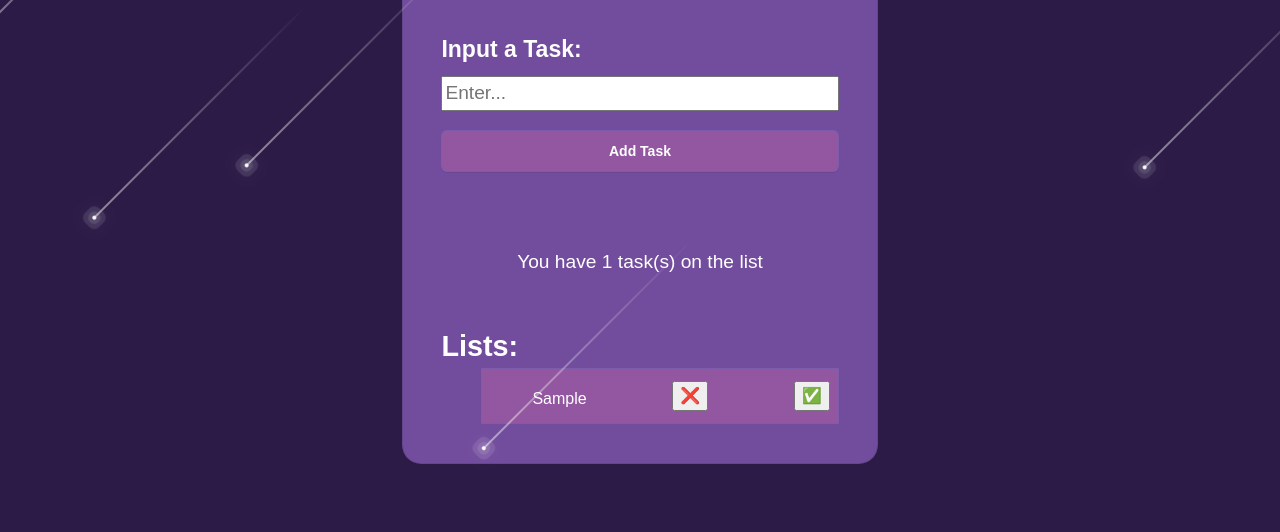
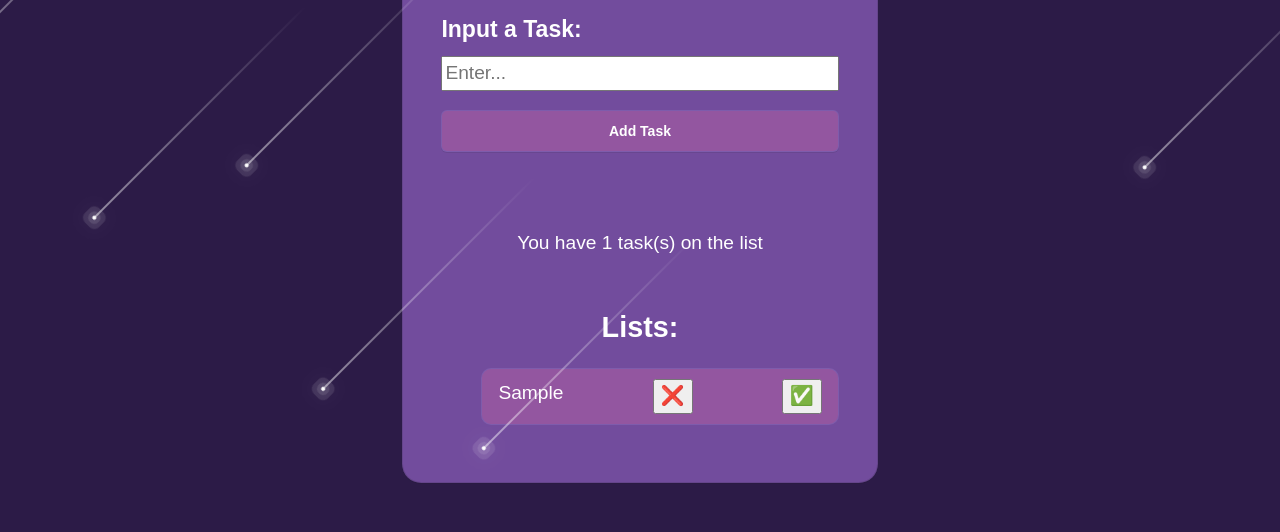
Before and after one commit to irm1005-itec1005-fall-2023/assignment-04-ahmedhasan5, a plain HTML site: page index.html in a window 1280 px wide. Both pictures are taken after typing "Sample" into the empty fields and a click on the button "Add Task". Shown: the part 268-800 px from the top of the page. Drawn offline with Linux system fonts and the light colour scheme.

Commit message:
Finished

```diff
--- a/script.js
+++ b/script.js
@@ -4,81 +4,58 @@
  *
  */
 
-//Variables
+// Variables
 let form = document.getElementById("form-superhero");
+let inputName = document.getElementById("name-input-1");
+let myList = document.getElementById("name-list");
+let counterP = document.getElementById("ptag");
 
-let inputName = document.getElementById("name-input-1")
+// Add an Array
+let nameArray = [];
 
-let myList = document.getElementById("name-list")
-
-let tempName = document.createElement("li")
-
-let counterP = document.getElementById("ptag")
-
-
-
-//Add an Array
-let nameArray = []
-
-//Submit Form
+// Submit Form
 form.addEventListener("submit", ClickedSubmit);
 
 // Functions
-function ClickedSubmit(event){
+function ClickedSubmit(event) {
+  // PREVENT THE DEFAULT BEHAVIOR OF THE FORM
+  event.preventDefault();
 
-  //PREVENT THE DEFAULT BEHAVIOR OF THE FORM
-  event.preventDefault()
+  // Get the value of the input
+  const inputvalue = inputName.value;
 
-
-  //CONSOLE LOG THE VALUE OFTHE INPUT
-  console.log("USER ENTERED:" , inputName.value);
-
-
-
-  //Get the value of the input
-  const inputvalue = inputName.value
-
-  //Check that inputValue is not empty
-  nameArray.push(inputvalue);
+  // Check that inputValue is not empty
+  nameArray.push({ name: inputvalue, completed: false });
   inputName.value = "";
   renderlist();
 }
 
-function renderlist(){
+function renderlist() {
   console.log("Render List:", nameArray);
 
   myList.innerHTML = "";
-  for( let i = 0; i < nameArray.length; i++){
-    let tempName = document.createElement("li")
-    tempName.textContent = nameArray[i];
-
+  for (let i = 0; i < nameArray.length; i++) {
+    let tempName = document.createElement("li");
+    tempName.textContent = nameArray[i].name;
 
     let deleteButton = document.createElement("button");
-
-    deleteButton.textContent = "❌"
-
-    tempName.appendChild(deleteButton)
-
+    deleteButton.textContent = "❌";
+    tempName.appendChild(deleteButton);
     myList.appendChild(tempName);
 
     deleteButton.addEventListener("click", function () {
       nameArray.splice(i, 1);
       renderlist();
-    })
+    });
 
     let completeButton = document.createElement("button");
-
-
-    completeButton.textContent = "✅"
-
-    tempName.appendChild(completeButton)
-
+    completeButton.textContent = "✅";
+    tempName.appendChild(completeButton);
     myList.appendChild(tempName);
 
     completeButton.addEventListener("click", function () {
-      nameArray[i].completed =
-      !nameArray[i].completed;
-
+      nameArray[i].completed = !nameArray[i].completed;
+      renderlist();
     });
 
     if (nameArray[i].completed) {
@@ -86,14 +63,17 @@ function renderlist(){
     }
   }
 
-  if( nameArray.length === 0) {
-  counterP.textContent = "NO TASK ON THE LIST";
-  }
-  else {
-    counterP.textContent = "You have " + nameArray.length +  " task(s) on the list";
-  }
-
+  updateCounter();
 }
 
+function updateCounter() {
+  if (nameArray.length === 0) {
+    counterP.textContent = "NO TASK ON THE LIST";
+  } else {
+    const incompleteTasks = nameArray.filter((task) => !task.completed).length;
+    counterP.textContent = "You have " + incompleteTasks + " task(s) on the list";
+  }
+}
 
-renderlist()
+// Initial rendering
+renderlist();
--- a/style.css
+++ b/style.css
@@ -1,61 +1,44 @@
-
 /*
  * CORE STYLES
  */
 
-html {
+ html {
   font-size: 1.2rem;
 }
 
 body {
   font-family: Arial, Helvetica, sans-serif;
   color: var(--body-default-colour);
-  background-color:#2C1B47;
+  background-color: #2C1B47;
   display: flex;
   justify-content: center;
   align-items: center;
-
 }
-
 
 main {
   margin: 0 1.3rem 5rem 1.3rem;
 }
 
-
-
 h1 {
-  color:white;
+  color: white;
   font-size: 4.0rem;
   display: flex;
   justify-content: center;
   align-items: center;
 }
 
-h {
-  color: var( --body-heading-colour);
-  font-size: 0.9rem;
-}
-
 section {
   padding: 4rem 0;
 }
 
-
-
-/*
- * FORM EXAMPLE
- */
-
 .form-example {
-  background-color:#724C9D;
+  background-color: #724c9d;
   border: 1px solid rgba(27, 31, 35, 0.15);
   border-radius: 6px;
   box-shadow: rgba(27, 31, 35, 0.1) 0 1px 0;
   border-radius: 1rem;
   padding: 1rem;
   margin: 12rem 0;
-
 }
 
 .form-example form {
@@ -74,21 +57,8 @@ section {
   font-weight: bold;
 }
 
-.form-results li {
-  list-style: none;
-  font-size: medium;
-  padding: 12px 8px 12px 50px;
-  user-select: none;
-  cursor: pointer;
-  background-color:#9356A0;
-  border: 1px solid #0a7ef226;
-  display: flex;
-  justify-content: space-between;
-  align-items: end;
-}
-
 .results {
-  color:#fff;
+  color: #fff;
   padding: 1rem;
 }
 
@@ -99,12 +69,10 @@ section {
   margin-bottom: 2.5rem;
 }
 
-
-
 .btn-primary {
   margin: 1rem 0;
   appearance: none;
-  background-color:#9356A0;
+  background-color: #9356a0;
   border: 1px solid #0a7ef226;
   border-radius: 6px;
   box-shadow: rgba(27, 31, 35, 0.1) 0 1px 0;
@@ -114,57 +82,40 @@ section {
   line-height: 20px;
   padding: 10px 16px;
   text-align: center;
-
 }
 
-
 .btn-primary:hover {
-  background-color:#61269a;
+  background-color: #61269a;
 }
 
-
-
-/* media Responsive Design
-*/
-
-@media (max-width: 767px) {
-  main {
-  min-height: auto;
-}
+/* Added styles for the Lists */
+.results h2 {
+  text-align: center;
 }
 
-
-
-  @media (min-width: 768px) and (max-width: 1023px) {
-  #app {
-  max-width: 80%;
-  }
-}
-  @media (min-width: 1024px) {
-  #app {
-  max-width: 60%;
-  }
+.form-results li {
+  margin: 1rem 0;
+  padding: 10px 16px;
+  border-radius: 10px;
+  font-size: 1rem;
+  font-weight: medium;
+  text-align: center;
+  list-style: none;
+  background-color: #9356a0;
+  border: 1px solid #0a7ef226;
+  justify-content: space-between;
+  display: flex;
 }
 
-/*
- SCREEN READER UTILITY
-*/
-.sr-only {
-  position: absolute;
-  width: 1px;
-  height: 1px;
-  padding: 0;
-  margin: -1px;
-  overflow: hidden;
-  clip: rect(0, 0, 0, 0);
-  white-space: nowrap;
-  border-width: 0;
+/* Styling for the container of the Lists */
+.container {
+  display: flex;
+  flex-direction: column;
+  align-items: center;
 }
 
-
-
-
-span{
+/* Styling for the animation */
+span {
   position: absolute;
   top: 50%;
   left: 50%;
@@ -172,10 +123,11 @@ span{
   height: 4px;
   background: #fff;
   border-radius: 50%;
-  box-shadow: 0 0 0 4px rgba(255, 255, 255, 0.1), 0 0 0 8px rgba(255, 255, 255, 0.1), 0 0 20px rgba(255, 255, 255, 1)  ;
-  animation:  animate 3s linear infinite;
+  box-shadow: 0 0 0 4px rgba(255, 255, 255, 0.1), 0 0 0 8px rgba(255, 255, 255, 0.1), 0 0 20px rgba(255, 255, 255, 1);
+  animation: animate 3s linear infinite;
 }
-span::before{
+
+span::before {
   content: '';
   position: absolute;
   top: 50%;
@@ -185,105 +137,95 @@ span::before{
   background: linear-gradient(90deg, #fff, transparent);
 }
 
-/* key frames */
 @keyframes animate {
-  0%
-  {
-      transform: rotate(315deg) translateX(0);
-      opacity: 1;
+  0% {
+    transform: rotate(315deg) translateX(0);
+    opacity: 1;
   }
-  70%
-  {
-      opacity: 1;
-
+  70% {
+    opacity: 1;
   }
-  100%
-  {
-      transform: rotate(315deg) translateX(-1500px);
-      opacity: 0;
-
+  100% {
+    transform: rotate(315deg) translateX(-1500px);
+    opacity: 0;
   }
-
 }
 
-
-
-
-span:nth-child(1){
+span:nth-child(1) {
   top: 0;
   right: 0;
-  left:initial;
-  animation-delay:0 ;
+  left: initial;
+  animation-delay: 0;
   animation-duration: 1s;
 }
 
-span:nth-child(2){
+span:nth-child(2) {
   top: 0;
   right: 80px;
-  left:initial;
-  animation-delay:0.2s;
+  left: initial;
+  animation-delay: 0.2s;
   animation-duration: 3s;
 }
 
-span:nth-child(3){
+span:nth-child(3) {
   top: 80px;
   right: 0px;
-  left:initial;
-  animation-delay:0.4s ;
+  left: initial;
+  animation-delay: 0.4s;
   animation-duration: 2s;
 }
 
-span:nth-child(4){
+span:nth-child(4) {
   top: 0;
   right: 180px;
-  left:initial;
-  animation-delay:0.6s;
+  left: initial;
+  animation-delay: 0.6s;
   animation-duration: 1.5s;
 }
 
-span:nth-child(5){
+span:nth-child(5) {
   top: 0;
   right: 400px;
-  left:initial;
-  animation-delay:0.8s;
+  left: initial;
+  animation-delay: 0.8s;
   animation-duration: 2.5s;
 }
 
-span:nth-child(6){
+span:nth-child(6) {
   top: 0;
   right: 600px;
-  left:initial;
-  animation-delay:1s ;
+  left: initial;
+  animation-delay: 1s;
   animation-duration: 3s;
 }
-span:nth-child(7 ){
+span:nth-child(7) {
   top: 300px;
   right: 0px;
-  left:initial;
-  animation-delay:1s ;
+  left: initial;
+  animation-delay: 1s;
   animation-duration: 1.75s;
 }
 
-span:nth-child(8){
+span:nth-child(8) {
   top: 0px;
   right: 700px;
-  left:initial;
-  animation-delay:1.4s ;
+  left: initial;
+  animation-delay: 1.4s;
   animation-duration: 1.25s;
 }
 
-span:nth-child(9){
+span:nth-child(9) {
   top: 0px;
   right: 1000px;
-  left:initial;
-  animation-delay:0.75s ;
+  left: initial;
+  animation-delay: 0.75s;
   animation-duration: 2.25s;
 }
 
 span:nth-child(10){
-  top: 0px;
-  right: 1000px;
-  left:initial;
-  animation-delay:2.75s ;
-  animation-duration: 2.25s;
+  top: 300px;
+  right: 600px;
+  left: initial;
+  animation-delay: 1.8s;
+  animation-duration: 2.75s;
 }
```
